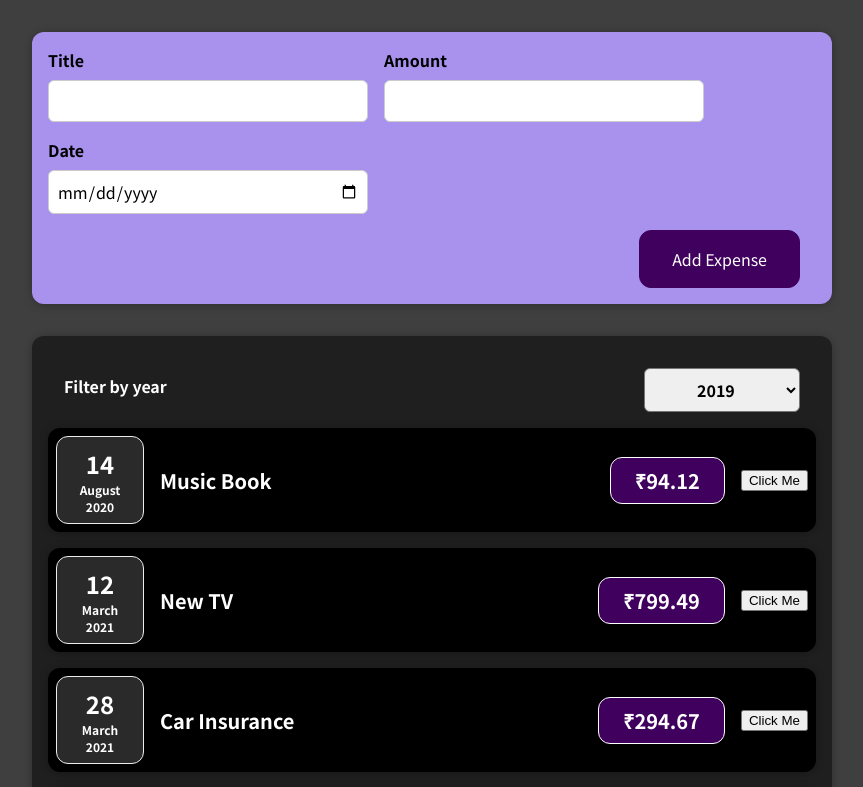
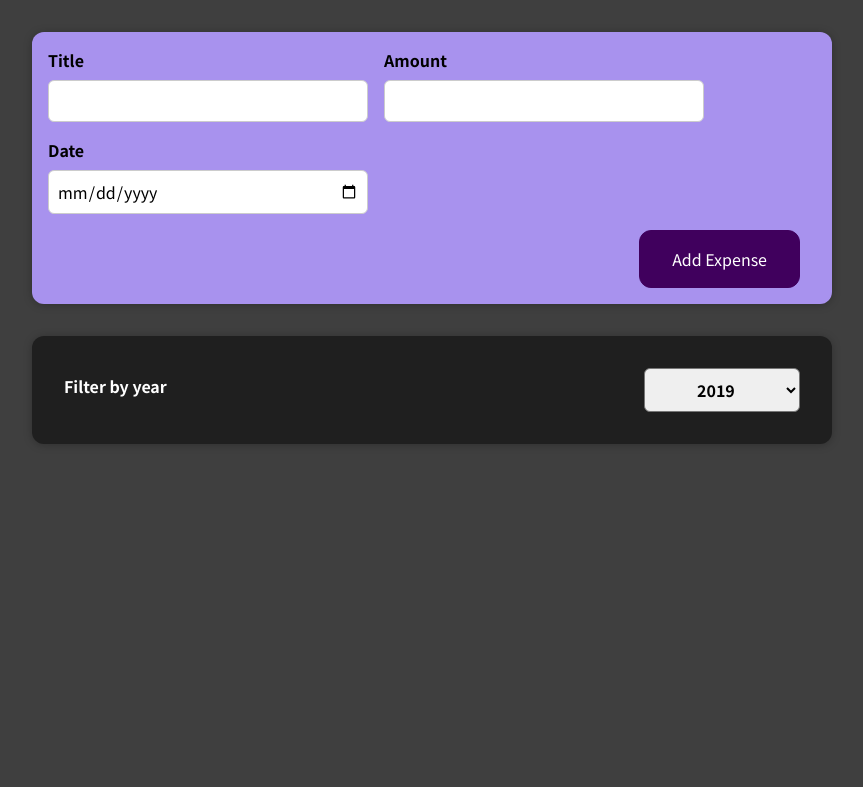
Before and after one commit to SivaSurender/Expense-Tracker-Calculator, a React (Create React App) app: page / in a window 1280 px wide. Shown: the top 787 px of the page, without its empty margins (208-1071 px from the left). Built offline with nearby package versions, Linux system fonts and the light colour scheme.

Commit message:
Completed filter drop-down functionality

```diff
--- a/src/components/Expenses/Expenses.jsx
+++ b/src/components/Expenses/Expenses.jsx
@@ -9,12 +9,18 @@ const Expenses = function ({ item }) {
   const onFilterChange = (currentSelectedYear) => {
     setSelectedYear(currentSelectedYear);
   };
+
+  // to render filtered items
+
+  const filteredList = item.filter((it) => {
+    return it.date.getFullYear().toString() === selectedYear;
+  });
   return (
     <div>
       <Card className="expenses">
         <ExpensesFilter defaultYear={selectedYear} onFilter={onFilterChange} />
-        {/* Rendering arry of objects dynamically with map */}
-        {item.map((eachItem) => (
+        {/* Rendering array of objects dynamically with map */}
+        {filteredList.map((eachItem) => (
           <ExpenseItem
             key={eachItem.id}
             title={eachItem.title}
```
